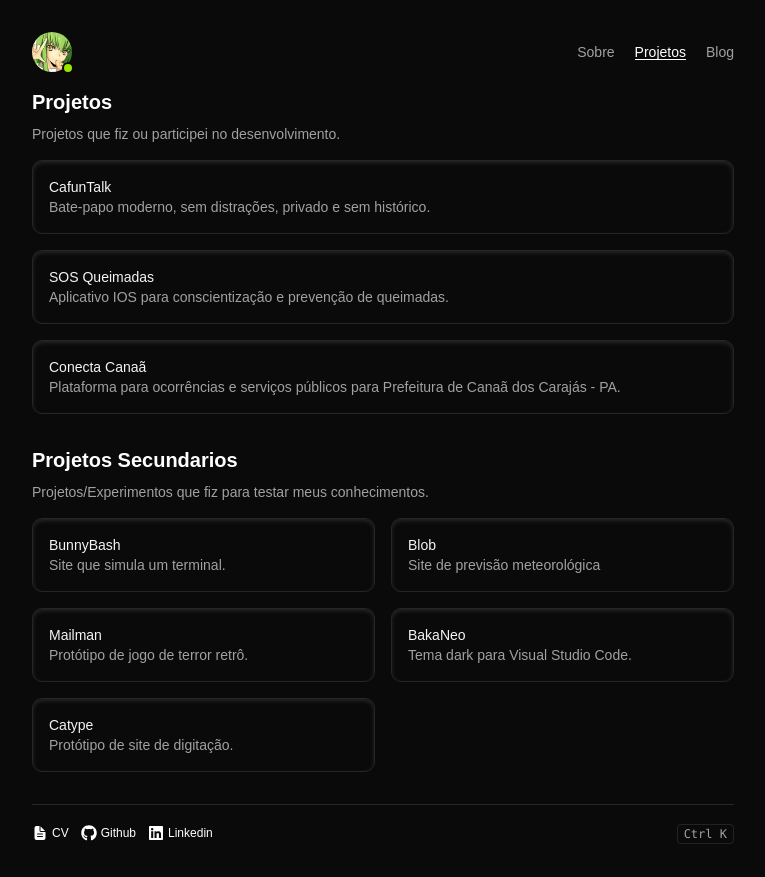
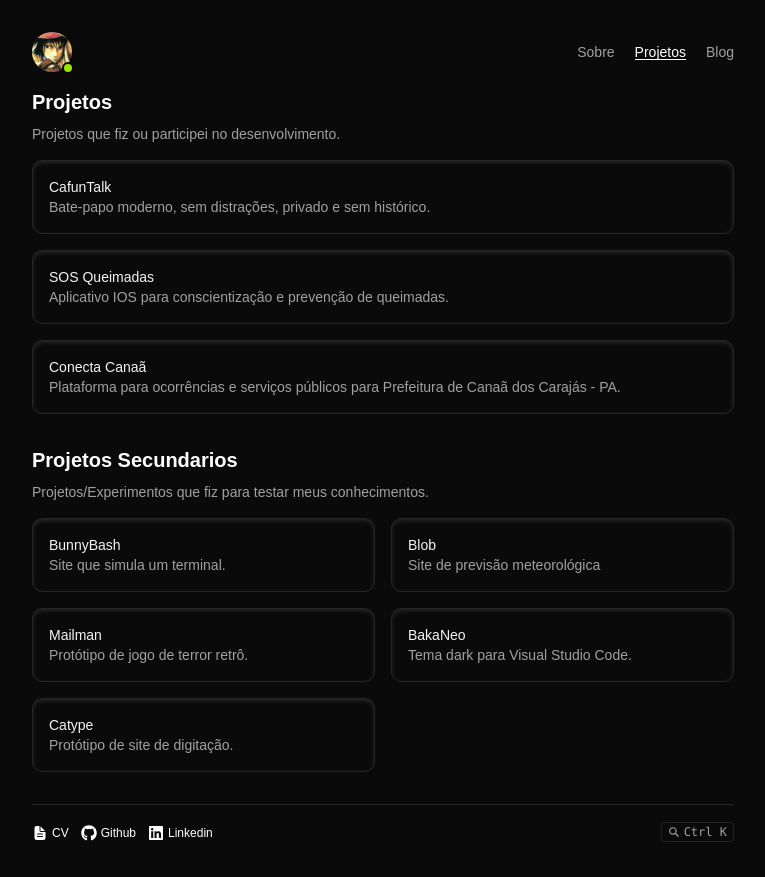
Before and after one commit to coelhomarcus/marcus, a React (Vite) app: page /projects in a window 1280 px wide. Shown: the whole page, without its empty margins (257-1022 px from the left). Built offline with nearby package versions, Linux system fonts and the light colour scheme; a web font is replaced by a local one.

Commit message:
feat: cmdk blur

```diff
--- a/src/components/Footer/Footer.tsx
+++ b/src/components/Footer/Footer.tsx
@@ -1,5 +1,6 @@
 import { FaGithub, FaLinkedin } from "react-icons/fa";
 import { IoDocumentText, IoSearchSharp } from "react-icons/io5";
+import { MdKeyboardCommandKey } from "react-icons/md";
 import isMac from "@/utils/isMac";
 import ContactLink from "../ContactLink/ContactLink";
 
@@ -14,8 +15,8 @@ const Footer = ({ setOpen }: { setOpen: React.Dispatch<React.SetStateAction<bool
             </div>
             <button className="cursor-pointer text-neutral-400 hover:text-neutral-500 transition-all duration-200" onClick={() => setOpen(true)}>
                 <div className="pointer-events-none inline-flex h-5 select-none items-center gap-1 rounded border px-1.5 font-mono text-xs font-medium  opacity-100">
-                    <p className="hidden sm:block">{isMac() ? "⌘" : "Ctrl"} K</p>
-                    <p className="block sm:hidden"><IoSearchSharp /></p>
+                    <IoSearchSharp />
+                    <p className="hidden sm:flex gap-1 items-center">{isMac() ? <MdKeyboardCommandKey /> : "Ctrl"} K</p>
                 </div>
             </button>
         </div>
--- a/src/components/Header/Header.tsx
+++ b/src/components/Header/Header.tsx
@@ -8,7 +8,7 @@ const Header = () => {
             <NavLink to="/">
                 <div className="relative">
                     <Avatar className="size-9 sm:size-10">
-                        <AvatarImage src="/icons/profile.jpg" />
+                        <AvatarImage src="/icons/profile.jpeg" />
                         <AvatarFallback className="size-9 sm:size-10">
                             <FaUserAlt className="opacity-60 text-white" aria-hidden="true" />
                         </AvatarFallback>
--- a/src/components/ui/dialog.tsx
+++ b/src/components/ui/dialog.tsx
@@ -38,7 +38,7 @@ function DialogOverlay({
     <DialogPrimitive.Overlay
       data-slot="dialog-overlay"
       className={cn(
-        "data-[state=open]:animate-in data-[state=closed]:animate-out data-[state=closed]:fade-out-0 data-[state=open]:fade-in-0 fixed inset-0 z-50 bg-black/50",
+        "data-[state=open]:animate-in data-[state=closed]:animate-out data-[state=closed]:fade-out-0 data-[state=open]:fade-in-0 fixed inset-0 z-50 bg-black/50 backdrop-blur-sm",
         className
       )}
       {...props}
--- a/src/index.css
+++ b/src/index.css
@@ -190,6 +190,13 @@
   .heading-link:hover::before {
     opacity: 1;
   }
+
+  [data-slot="dialog-overlay"] {
+    backdrop-filter: blur(8px);
+    -webkit-backdrop-filter: blur(8px);
+    background-color: rgba(0, 0, 0, 0.4) !important;
+    transition: backdrop-filter 0.2s ease, background-color 0.2s ease;
+  }
 }
 
 ::selection {
```
Also changed, not shown: public/icons/profile.jpeg (added), public/icons/profile.jpg (deleted).
